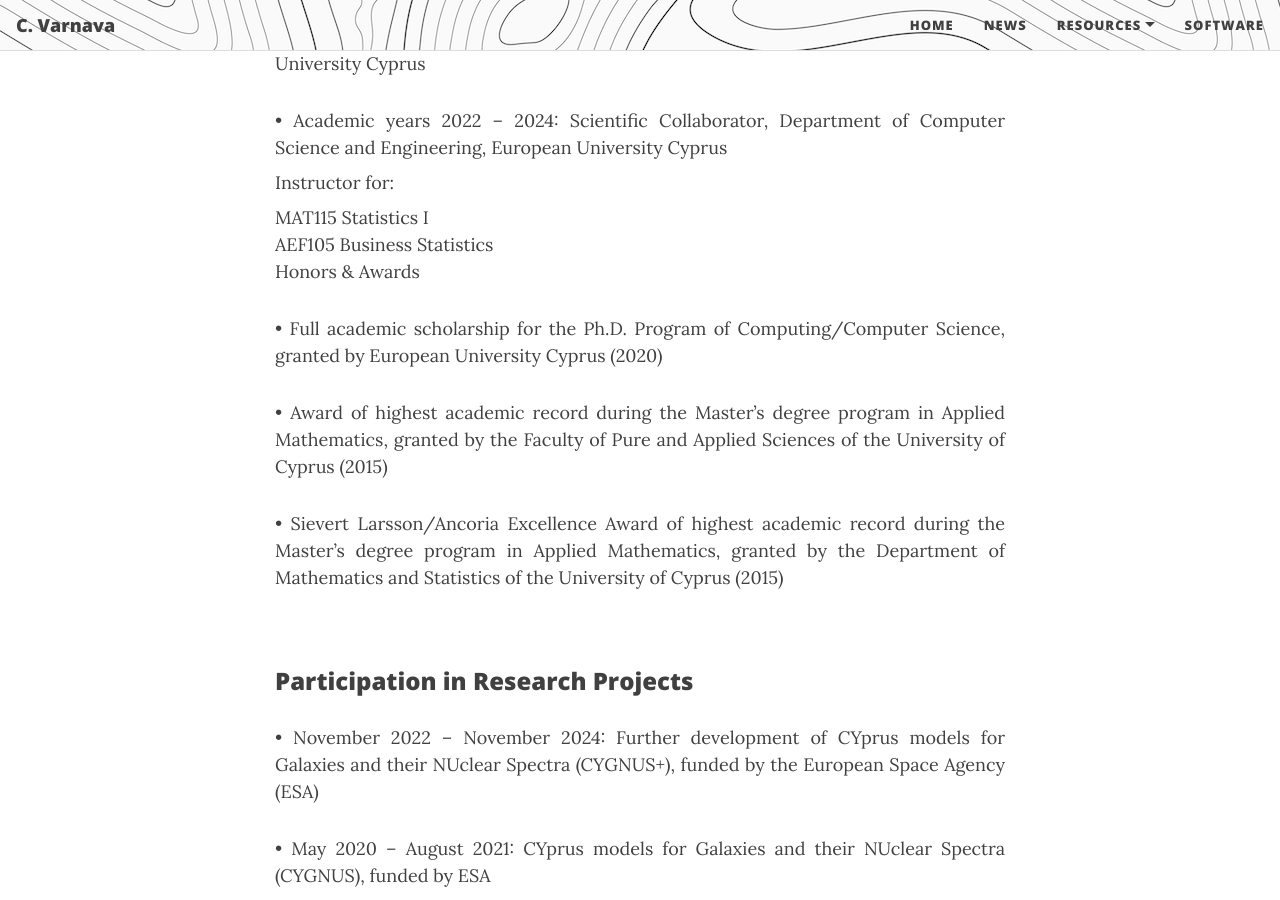
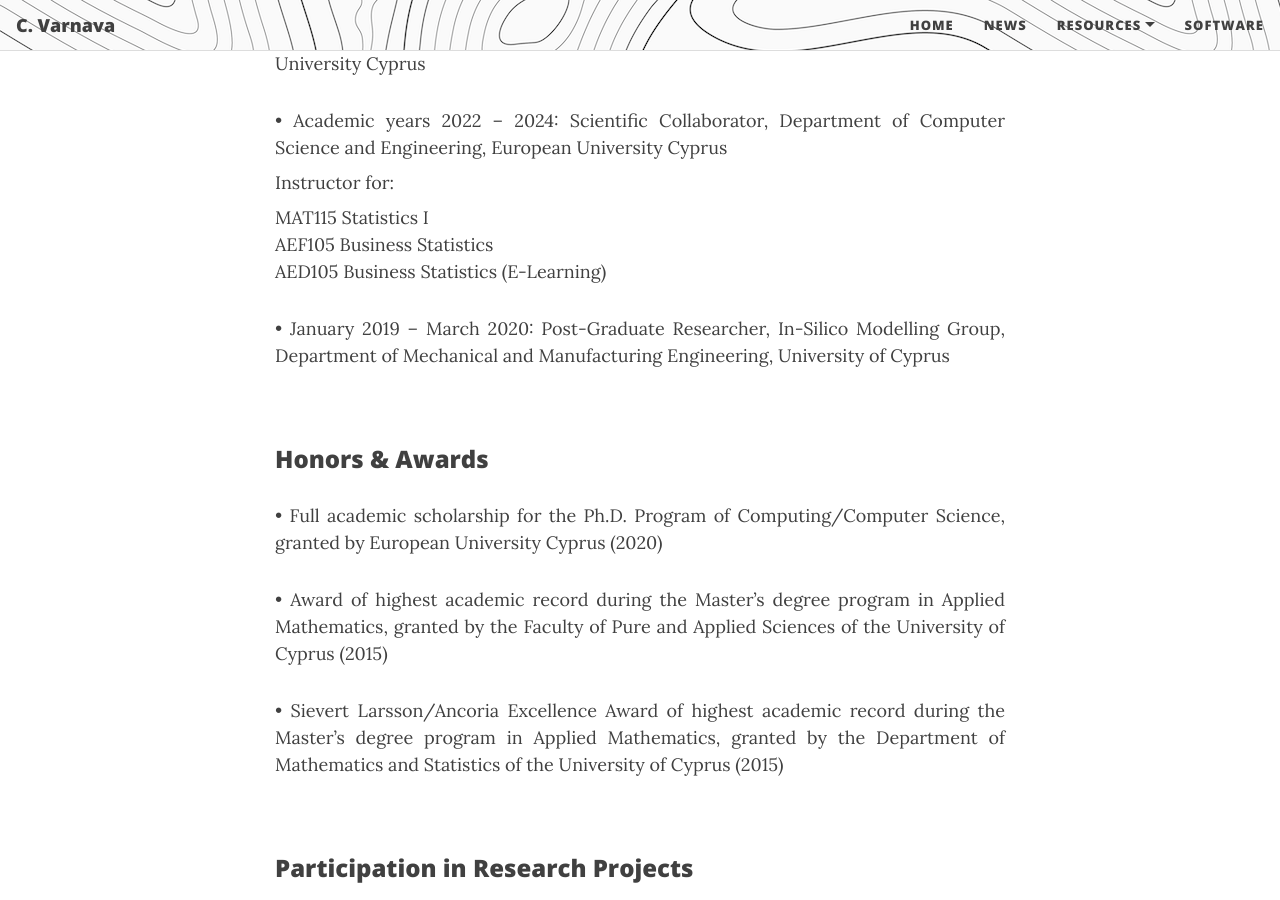
Before and after one commit to ch-var/ch-var.github.io, a Jekyll site: the page built from cv.html, in a window 1280 px wide and 900 px high, scrolled down 1008 px. Built offline with Jekyll 4.4.1, drawn with Linux system fonts in a browser that asks for light colours; formulas are drawn with MathJax 3.

Commit message:
Update cv.html

```diff
--- a/cv.html
+++ b/cv.html
@@ -22,7 +22,7 @@ mathjax: true
 <p align='justify' style="margin-top: 0px; margin-bottom: 8px;">Instructor for:</p>
 <p align='justify' style="margin-top: 0px; margin-bottom: 0px;">MAT115 Statistics I</p>
 <p align='justify' style="margin-top: 0px; margin-bottom: 0px;">AEF105 Business Statistics</p>
-<p align='justify' style="margin-top: 0px;>AED105 Business Statistics (E-Learning)</p>
+<p align='justify' style="margin-top: 0px;">AED105 Business Statistics (E-Learning)</p>
 <p align='justify'>&#8226; January 2019 – March 2020: Post-Graduate Researcher, In-Silico Modelling Group, Department of Mechanical and Manufacturing Engineering, University of Cyprus</p>
 <br>
 <p style="font-family: var(--header-font); font-weight: 800; line-height: 1.1; font-size: 1.5rem; margin-top: 1.25rem;">Honors & Awards</p>
```
